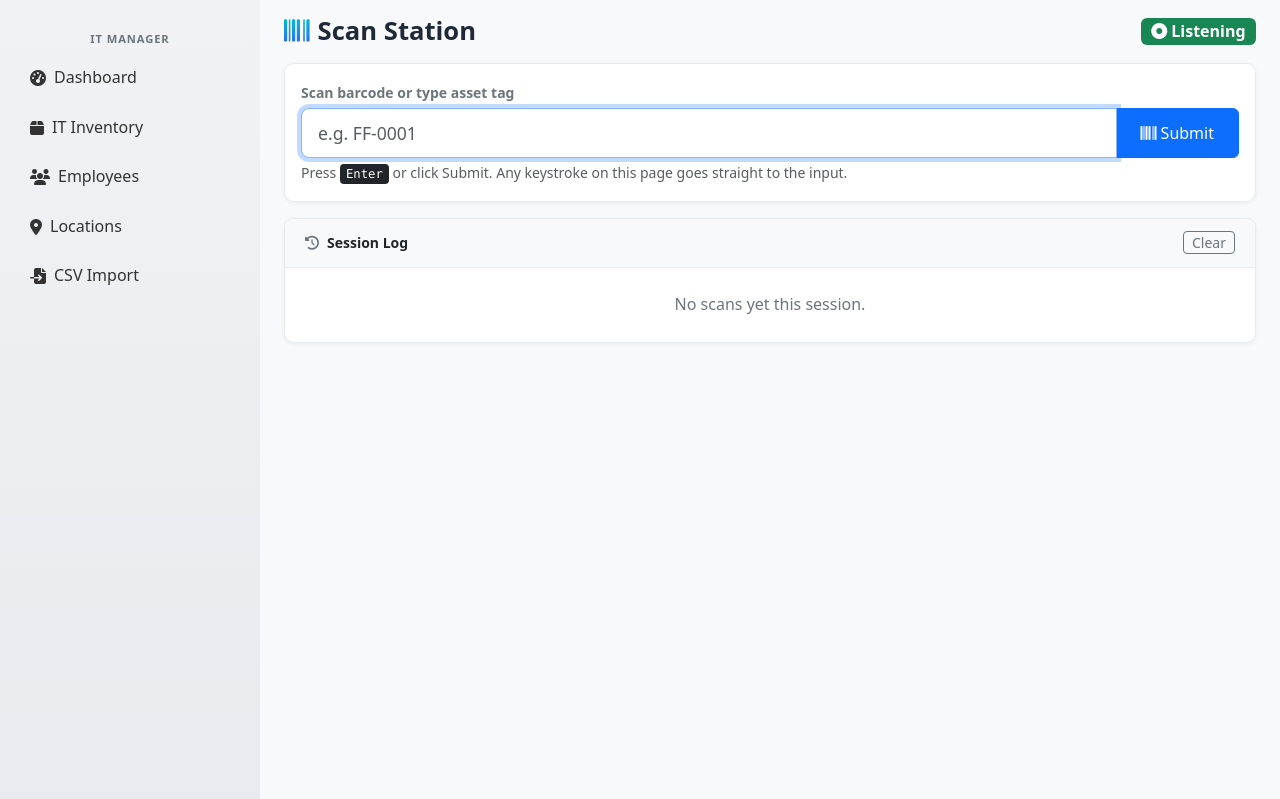
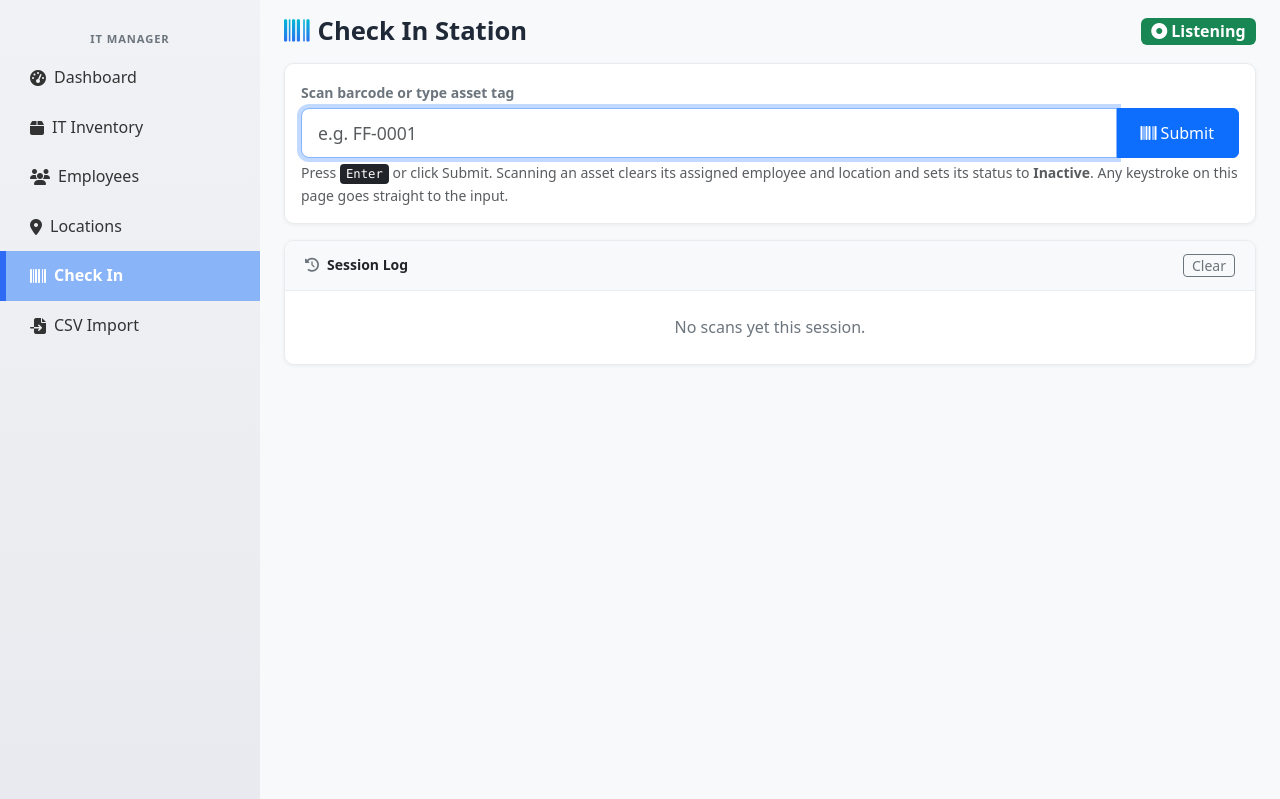
Before and after one commit to Southland-Steel/forgefront, a PHP site: page /it_manager/scan_station.php in a window 1280 px wide. Shown: the part 105-904 px from the top of the page. Run offline with PHP 8.4, Linux system fonts and the light colour scheme; the visitor is signed in with stand-in values (Sample User, id 1).

Commit message:
Turn Scan Station into a Check In station for IT assets
Scanning an asset now always clears its assigned employee/location and
sets status to Inactive, instead of toggling Active/Inactive. Added a
Check In sidebar link.

```diff
--- a/includes/header.php
+++ b/includes/header.php
@@ -292,6 +292,7 @@ $currentPage   = basename($_SERVER['PHP_SELF'], '.php');
                 'inventory' => ['label' => 'IT Inventory', 'icon' => 'fas fa-box',           'file' => 'inventory'],
                 'employees' => ['label' => 'Employees',    'icon' => 'fas fa-users',         'file' => 'employees'],
                 'locations' => ['label' => 'Locations',    'icon' => 'fas fa-location-dot',  'file' => 'locations'],
+                'checkin'   => ['label' => 'Check In',     'icon' => 'fas fa-barcode',       'file' => 'scan_station'],
                 'import'    => ['label' => 'CSV Import',   'icon' => 'fas fa-file-import',   'file' => 'import'],
             ];
             foreach ($sidebarItems as $key => $item): ?>
--- a/it_manager/scan_station.php
+++ b/it_manager/scan_station.php
@@ -2,7 +2,7 @@
 require_once __DIR__ . '/../includes/db.php';
 require_once __DIR__ . '/../includes/auth.php';
 Auth::requireLogin();
-$activePage = '';
+$activePage = 'checkin';
 include __DIR__ . '/../includes/header.php';
 ?>
 <style>
@@ -14,7 +14,7 @@ include __DIR__ . '/../includes/header.php';
 
 <div class="container-fluid px-4 pt-3">
     <div class="page-header d-flex justify-content-between align-items-center mb-3">
-        <h4 class="page-title"><i class="fas fa-barcode me-2 it-header-icon"></i>Scan Station</h4>
+        <h4 class="page-title"><i class="fas fa-barcode me-2 it-header-icon"></i>Check In Station</h4>
         <span class="badge bg-success fs-6" id="statusBadge"><i class="fas fa-circle-dot me-1"></i>Listening</span>
     </div>
 
@@ -29,7 +29,7 @@ include __DIR__ . '/../includes/header.php';
                     <i class="fas fa-barcode me-1"></i>Submit
                 </button>
             </div>
-            <div class="form-text">Press <kbd>Enter</kbd> or click Submit. Any keystroke on this page goes straight to the input.</div>
+            <div class="form-text">Press <kbd>Enter</kbd> or click Submit. Scanning an asset clears its assigned employee and location and sets its status to <strong>Inactive</strong>. Any keystroke on this page goes straight to the input.</div>
         </div>
     </div>
 
@@ -102,28 +102,32 @@ function processScan() {
     });
 }
 
+function clearedText(d) {
+    const parts = [];
+    if (d.had_employee) parts.push(`unassigned from ${d.prev_employee ?? 'employee'}`);
+    if (d.had_location) parts.push(`removed from ${d.prev_location ?? 'location'}`);
+    return parts.length ? parts.join(', ') : 'no employee or location was assigned';
+}
+
 function showResult(d) {
     resultCard.style.display = 'block';
     if (d.success) {
-        const isOut = d.action === 'Checked Out';
-        const color = isOut ? '#d1f0e0' : '#e2e3e5';
-        const iconColor = isOut ? '#0a6640' : '#41464b';
-        const icon = isOut ? 'fa-arrow-right-from-bracket' : 'fa-arrow-right-to-bracket';
-        resultCard.style.border = `2px solid ${iconColor}`;
+        resultCard.style.border = '2px solid #41464b';
         resultBody.innerHTML = `
-            <div style="font-size:2.5rem;color:${iconColor}" class="mb-2">
-                <i class="fas ${icon}"></i>
+            <div style="font-size:2.5rem;color:#41464b" class="mb-2">
+                <i class="fas fa-arrow-right-to-bracket"></i>
             </div>
-            <div class="scan-action-badge mb-1" style="color:${iconColor}">${d.action}</div>
+            <div class="scan-action-badge mb-1" style="color:#41464b">Checked In</div>
             <div style="font-size:1.5rem;font-weight:700;font-family:monospace" class="mb-1">
                 <a href="/it_manager/asset.php?id=${d.asset_id}" class="text-decoration-none text-dark">${d.asset_tag}</a>
             </div>
             <div class="text-muted mb-2">${d.asset_name || d.category}</div>
-            <div class="status-arrow">
+            <div class="status-arrow mb-1">
                 <span class="badge bg-secondary">${d.old_status}</span>
                 <i class="fas fa-arrow-right mx-2"></i>
-                <span class="badge bg-${isOut ? 'success' : 'secondary'}">${d.new_status}</span>
-            </div>`;
+                <span class="badge bg-secondary">${d.new_status}</span>
+            </div>
+            <div class="text-muted small">${clearedText(d)}</div>`;
     } else {
         resultCard.style.border = '2px solid #842029';
         resultBody.innerHTML = `
@@ -139,15 +143,14 @@ function addLogEntry(d) {
     logTable.style.display = 'table';
     const tr = document.createElement('tr');
     if (d.success) {
-        const isOut = d.action === 'Checked Out';
         tr.innerHTML = `
             <td class="ps-3 text-muted small">${time}</td>
             <td style="font-family:monospace;font-weight:700">
                 <a href="/it_manager/asset.php?id=${d.asset_id}" class="text-decoration-none">${d.asset_tag}</a>
             </td>
             <td class="small">${d.asset_name || d.category}</td>
-            <td><span class="badge bg-${isOut ? 'success' : 'secondary'}">${d.action}</span></td>
-            <td class="pe-3 small text-muted">${d.old_status} → ${d.new_status}</td>`;
+            <td><span class="badge bg-secondary">${d.action}</span></td>
+            <td class="pe-3 small text-muted">${d.old_status} → ${d.new_status}, ${clearedText(d)}</td>`;
     } else {
         tr.innerHTML = `
             <td class="ps-3 text-muted small">${time}</td>
```
Also changed, not shown: it_manager/ajax/scan_toggle.php (+31 -26 lines).
